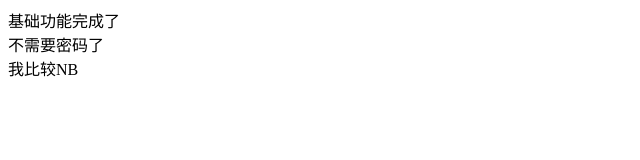
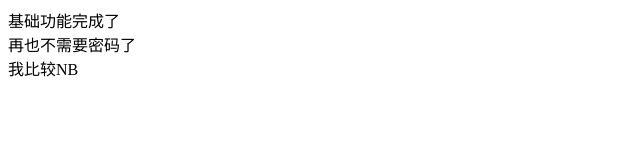
Before and after one commit to wuming5/first, a plain HTML site: page index.html in a window 1280 px wide. Shown: the full height of the page, 0-640 px from the left. Drawn offline with Linux system fonts and the light colour scheme.

Commit message:
真的不要密码耶

```diff
--- a/index.html
+++ b/index.html
@@ -6,7 +6,7 @@
 </head>
 <body>
     <div>基础功能完成了</div>
-    <div>不需要密码了</div>
+    <div>再也不需要密码了</div>
 
     <div>我比较NB</div>
 </body>
```
